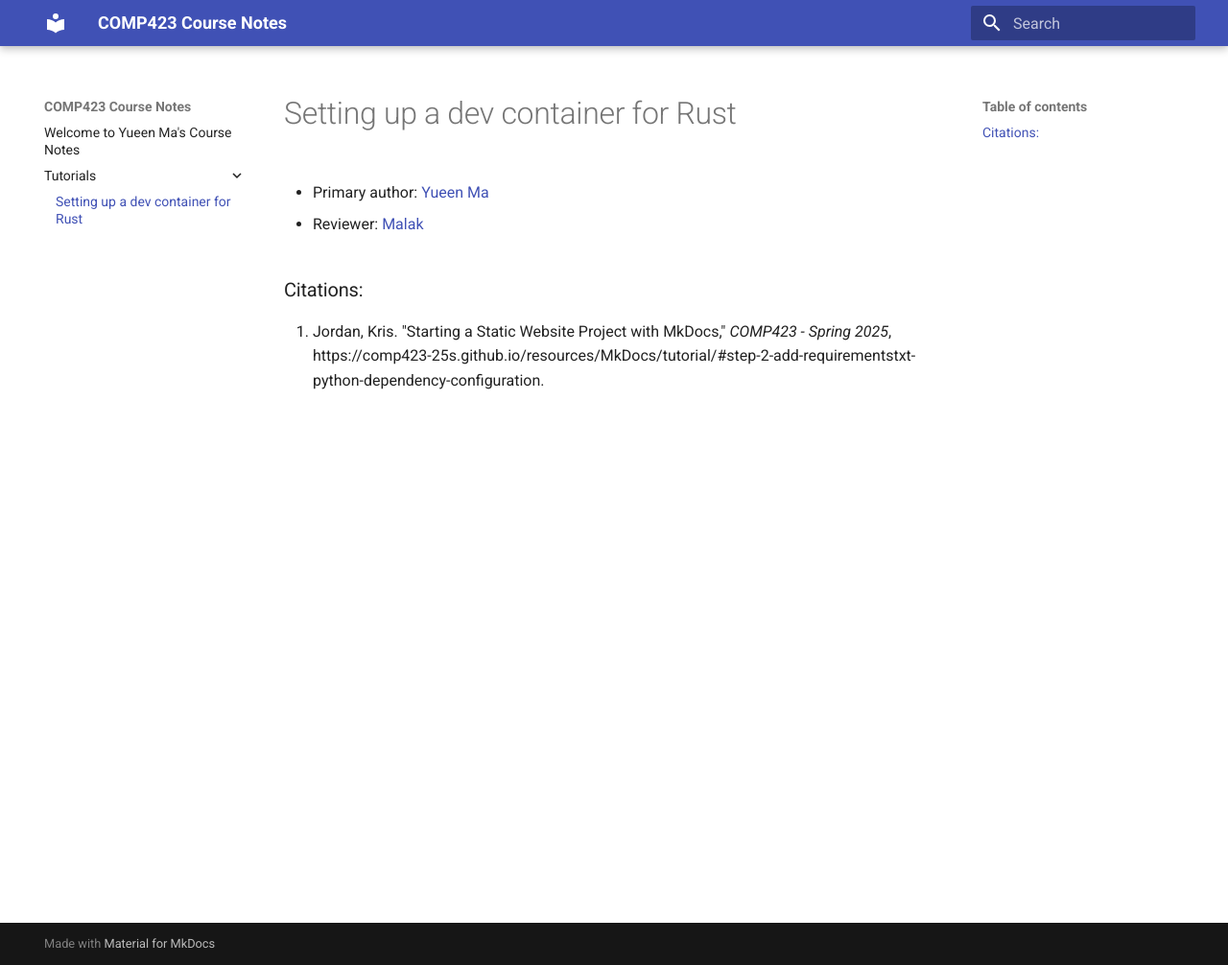
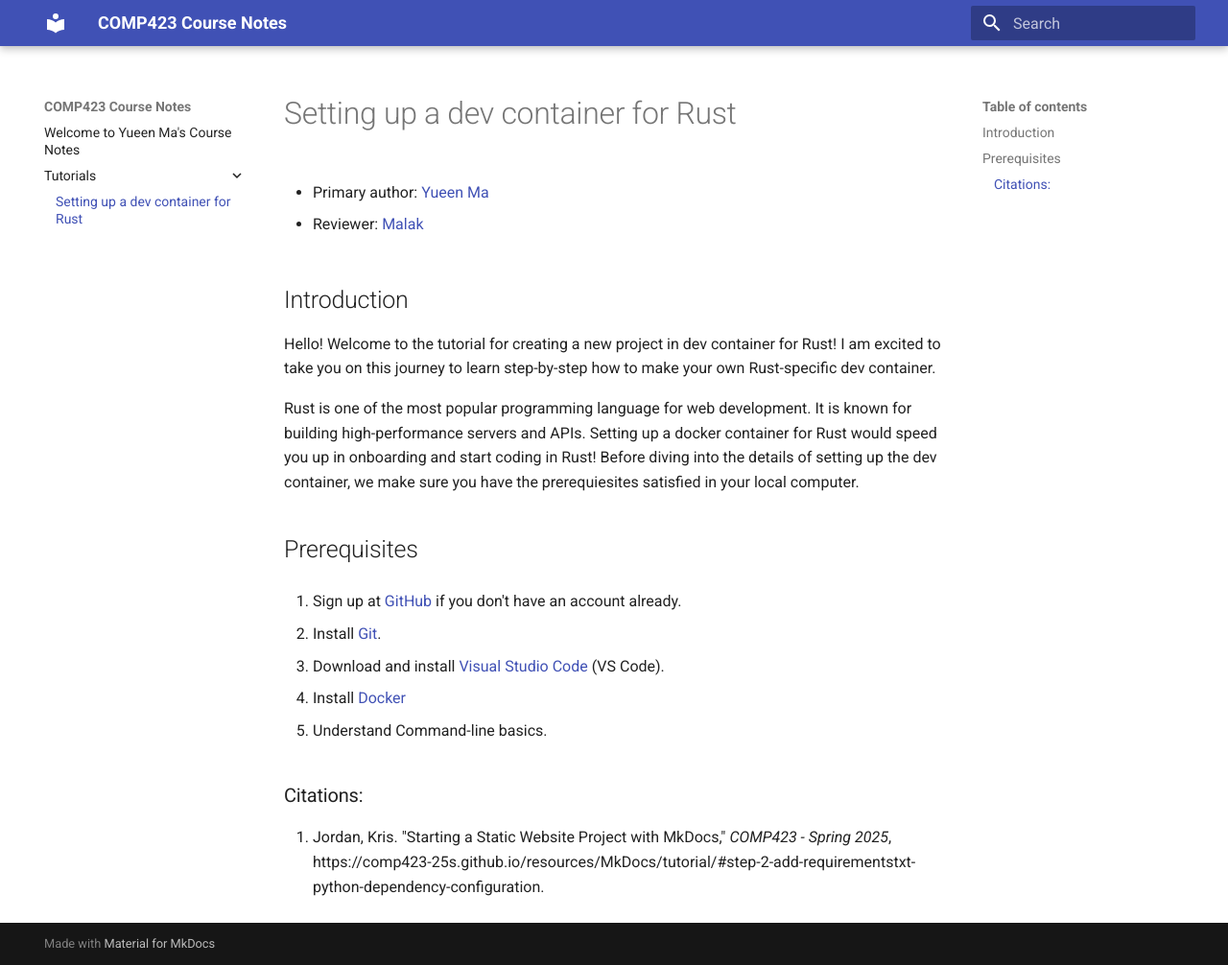
Before and after one commit to myueen/comp423-course-notes, an MkDocs documentation site: the page built from docs/tutorials/rust-setup.md, in a window 1280 px wide and 1006 px high. Shown: the whole window at 96% size. Built offline with MkDocs 1.6.1 and Material for MkDocs 9.7.7, drawn with Linux system fonts in a browser that asks for light colours.

Commit message:
complete intro and prerequisites

```diff
--- a/docs/tutorials/rust-setup.md
+++ b/docs/tutorials/rust-setup.md
@@ -4,6 +4,23 @@
 
 * Reviewer: [Malak](https://github.com/malaksoubai)
 
+## Introduction
+
+Hello! Welcome to the tutorial for creating a new project in dev container for Rust! I am excited to take you on this journey to learn step-by-step how to make your own Rust-specific dev container.
+
+Rust is one of the most popular programming language for web development. It is known for building high-performance servers and APIs. Setting up a docker container for Rust would speed you up in onboarding and start coding in Rust! Before diving into the details of setting up the dev container, we make sure you have the prerequiesites satisfied in your local computer.
+
+
+## Prerequisites
+1. Sign up at [GitHub](https://github.com/) if you don't have an account already.
+
+2. Install [Git](https://git-scm.com/book/en/v2/Getting-Started-Installing-Git).
+
+3. Download and install [Visual Studio Code](https://code.visualstudio.com/) (VS Code).
+
+4. Install [Docker](https://www.docker.com/products/docker-desktop/)
+
+5. Understand Command-line basics.
 
 
 
```
